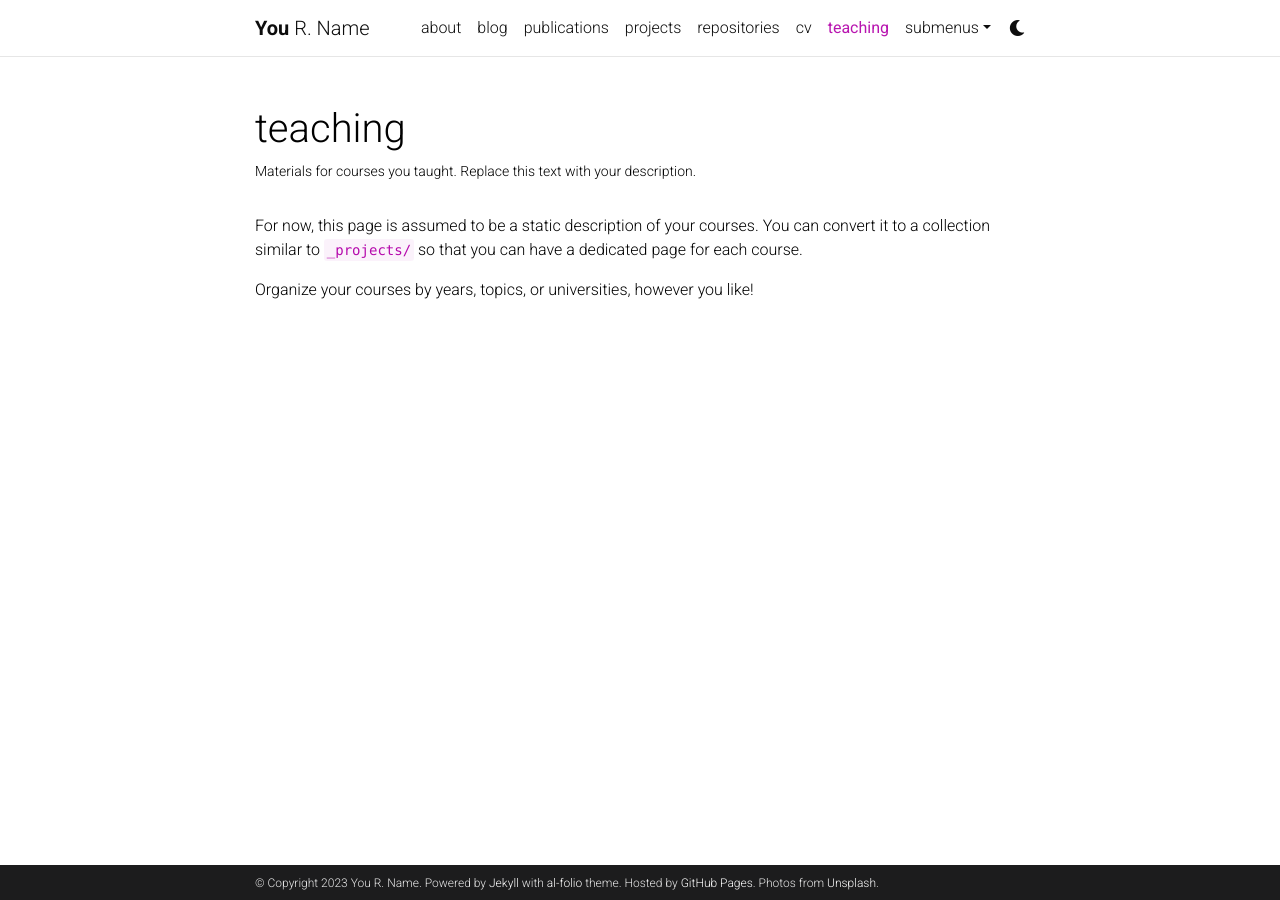
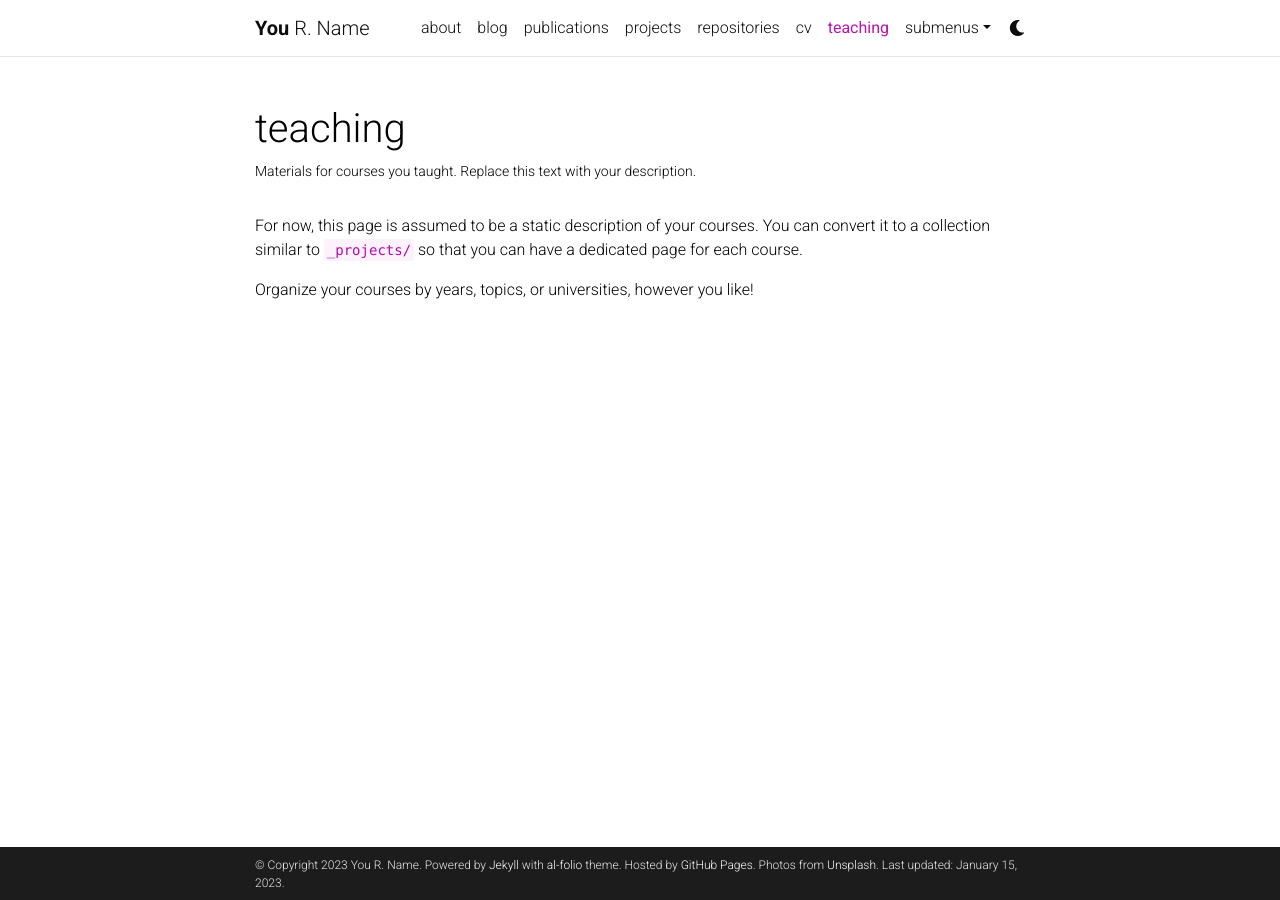
Before and after one commit to arunkannawadi/website, a Jekyll site: the page built from _pages/teaching.md, in a window 1280 px wide. Built offline with Jekyll 4.4.1, drawn with Linux system fonts in a browser that asks for light colours; comment, search, counter and statistics services are not loaded; a style sheet for code colours, icons or effects is not loaded; some of the changed lines change nothing that is shown.

Commit message:
Configure the _config.yml

```diff
--- a/_config.yml
+++ b/_config.yml
@@ -18,9 +18,9 @@
 lang: en # the language of your site (for example: en, fr, cn, ru, etc.)
 icon: ⚛️  # the emoji used as the favicon (alternatively, provide image name in /assets/img/)
 
-url: https://alshedivat.github.io # the base hostname & protocol for your site
-baseurl: /al-folio # the subpath of your site, e.g. /blog/
-last_updated: false # set to true if you want to display last updated in the footer
+url: https://arunkannawadi.github.io # the base hostname & protocol for your site
+baseurl: /my-folio/ # the subpath of your site, e.g. /blog/
+last_updated: true # set to true if you want to display last updated in the footer
 impressum_path:  # set to path to include impressum link in the footer, use the same path as permalink in a page, helps to conform with EU GDPR
 
 # -----------------------------------------------------------------------------
```
